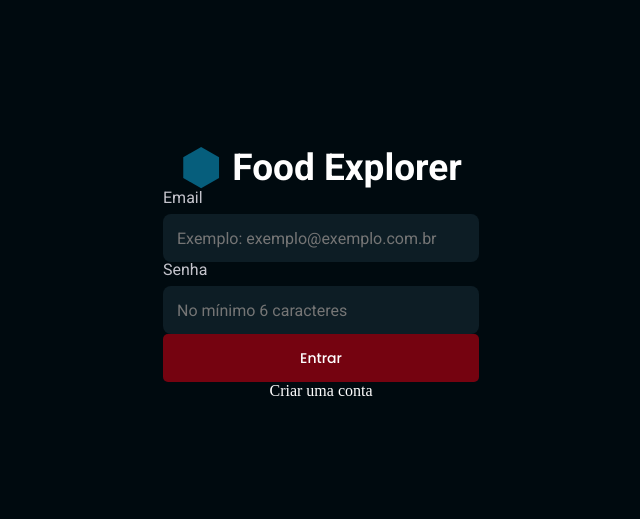
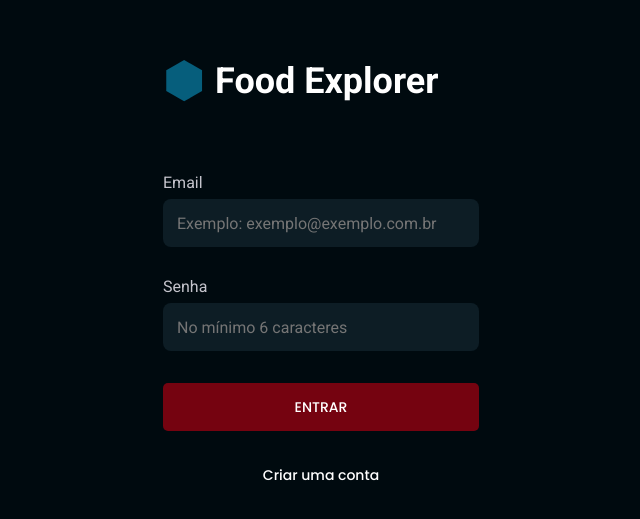
Before and after one commit to apolomoraes/food-explorer_front-end, a React (Vite) app: page / in a window 1280 px wide. Shown: the part 127-646 px from the top of the page, without its empty margins (319-959 px from the left). Built offline with nearby package versions, Linux system fonts and the light colour scheme.

Commit message:
finished SignIn page

```diff
--- a/src/components/Logo/index.jsx
+++ b/src/components/Logo/index.jsx
@@ -1,11 +1,11 @@
 import { Container } from './styles';
 import logo from '../../assets/logo.svg';
 
-export function Logo({ width, height, fontSize }) {
+export function Logo({ fontSize, width, height }) {
   return (
-    <Container>
+    <Container fontSize={fontSize}>
       <img src={logo} width={width} height={height} alt="Polígono Azul" />
-      <h1 style={{ fontSize: fontSize }} >Food Explorer</h1>
+      <h1 >Food Explorer</h1>
     </Container >
   )
 }
--- a/src/components/Logo/styles.js
+++ b/src/components/Logo/styles.js
@@ -1,14 +1,9 @@
 import styled from 'styled-components';
 
 export const Container = styled.div`
- display: flex;
+display: flex;
  gap: 1.0rem;
  align-items: center;
-
- > img {
-  width: ${(props) => props.width};
-  height: ${(props) => props.height};
- }
 
  > h1 {
   font-family: ${({ theme }) => theme.FONT.FONT_ROBOTO};
--- a/src/pages/SignIn/index.jsx
+++ b/src/pages/SignIn/index.jsx
@@ -8,14 +8,18 @@ export function SignIn() {
   return (
     <Container>
       <Form>
-        <Logo width={"42px"} height={"42px"} fontSize={"3.7rem"} />
+        <div className='logo'>
+          <Logo width={"42px"} height={"42px"} fontSize={"3.6rem"} />
+        </div>
 
-        <Input type='email' placeholder='Exemplo: exemplo@exemplo.com.br' id={'email'} title={'Email'} />
-        <Input type='password' placeholder='No mínimo 6 caracteres' id={'password'} title={'Senha'} />
+        <div className='inputs'>
+          <Input type='email' placeholder='Exemplo: exemplo@exemplo.com.br' id={'email'} title={'Email'} />
+          <Input type='password' placeholder='No mínimo 6 caracteres' id={'password'} title={'Senha'} />
+        </div>
 
-        <Button title={'Entrar'} background={'#750310'} />
+        <Button title={'ENTRAR'} background={'#750310'} />
 
-        <a>Criar uma conta</a>
+        <a href="">Criar uma conta</a>
       </Form>
     </Container>
   )
--- a/src/pages/SignIn/styles.js
+++ b/src/pages/SignIn/styles.js
@@ -11,7 +11,30 @@ export const Form = styled.div`
   display: flex;
   flex-direction: column;
   align-items: center;
-
+  justify-content: center;
 
   min-width: 31.6rem;
+
+  .logo {
+    align-self: flex-start;
+  }
+
+  .inputs {
+    width: 100%;
+    margin: 7.2rem 0 3.2rem 0;
+
+    display: flex;
+    flex-direction: column;
+    gap: 3.2rem;
+  }
+
+ > a {
+    margin-top: 3.2rem;
+
+    font-family: ${({ theme }) => theme.FONT.FONT_POPPINS};
+    font-weight: 500;
+    font-size: 1.4rem;
+    line-height: 2.4rem;
+    color: ${({ theme }) => theme.COLORS.WHITE};
+  }
 `;
```
Also changed, not shown: .eslintrc.cjs.
